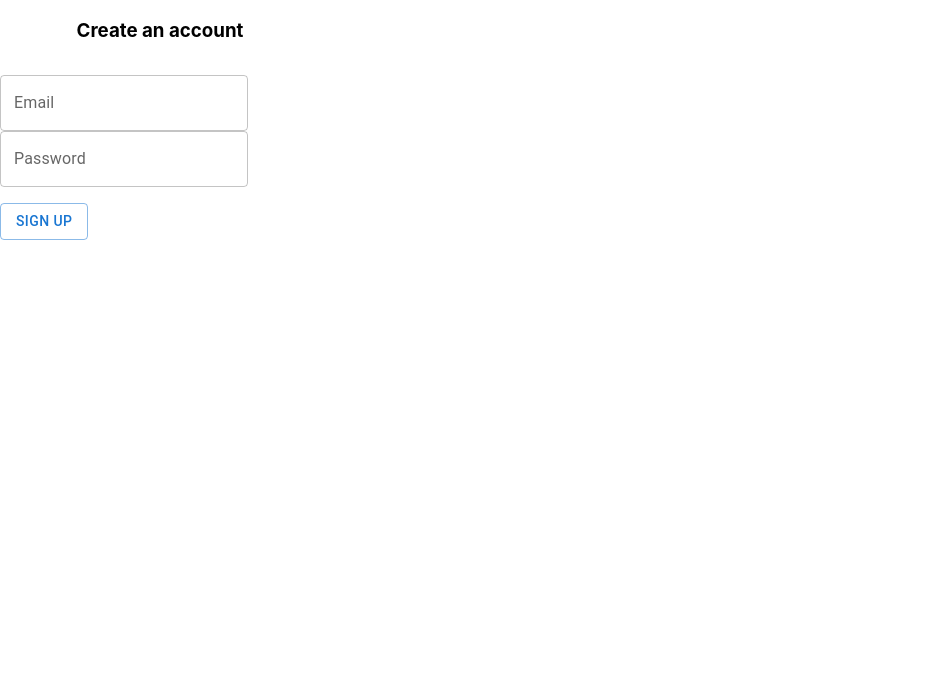
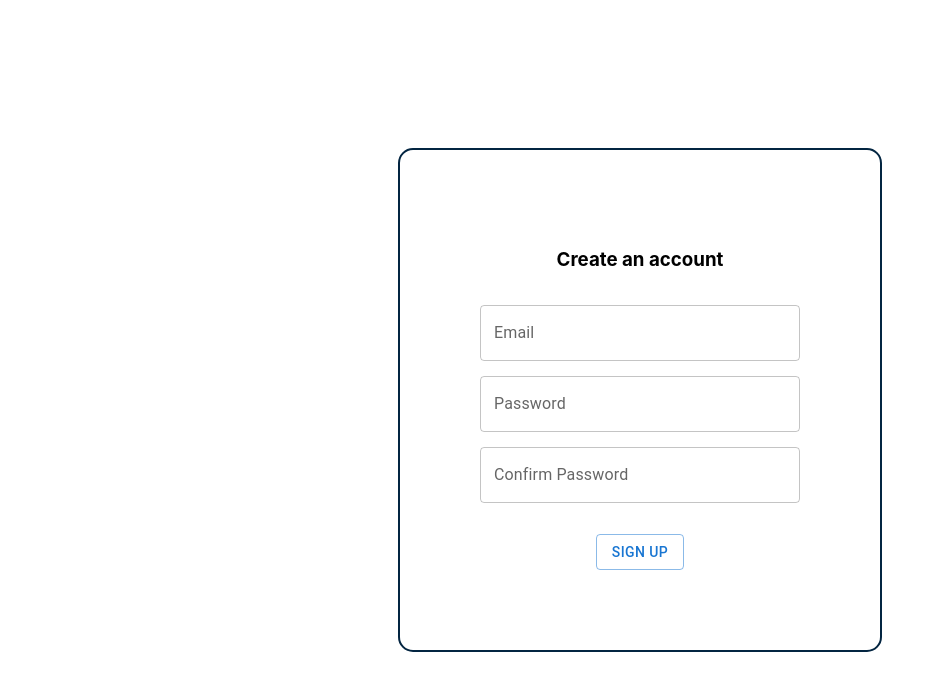
Before and after one commit to danie302/movies-list, a React (Create React App) app: page / in a window 1280 px wide. Shown: the top 690 px of the page, without its empty margins (0-945 px from the left). Built offline with nearby package versions, Linux system fonts and the light colour scheme; no server answers.

Commit message:
Add confirm password field, alert & validations

```diff
--- a/src/components/Signup.js
+++ b/src/components/Signup.js
@@ -1,28 +1,53 @@
-import { Button, FormControl, TextField } from "@mui/material";
-import React from "react";
+import { Alert, Button, FormControl, TextField } from "@mui/material";
+import React, { useState } from "react";
 import { useForm } from "../hooks/useForm";
 import { registerUser } from "../services/authService";
 import "./Signup.css";
 
 const Signup = () => {
+
+  const [alert, setAlert] = useState({
+    message: '',
+    severity: '',
+    show: false
+  })
+
+  const regex = /^(([^<>()[\]\\.,;:\s@\"]+(\.[^<>()[\]\\.,;:\s@\"]+)*)|(\".+\"))@((\[[0-9]{1,3}\.[0-9]{1,3}\.[0-9]{1,3}\.[0-9]{1,3}\])|(([a-zA-Z\-0-9]+\.)+[a-zA-Z]{2,}))$/
+
   const isNotEmpty = (value) => value.trim().length > 5;
-  const isEmail = (value) => (value.includes("@") && value.includes('.com'));
+  const isEmail = (value) => value.match(regex)
 
   const emailField = useForm(isEmail);
   const passwordField = useForm(isNotEmpty);
 
+  const confirmPass = (value)=> value === passwordField.value;
+  const confirmPasswordField = useForm(confirmPass);
+
   let formIsValid = false;
 
-  if(emailField.isValid && passwordField.isValid){
+  if (emailField.isValid && passwordField.isValid && confirmPasswordField.isValid) {
     formIsValid = true;
   }
 
   const formSubmit = (e) => {
     e.preventDefault();
-    if(formIsValid){
+    if (formIsValid) {
       registerUser(emailField.value, passwordField.value);
       emailField.resetHandler();
       passwordField.resetHandler();
+      confirmPasswordField.resetHandler();
+      setAlert({
+        show: true,
+        severity:"success",
+        message: "User successfully added"
+      });
+
+    }else{
+      setAlert({
+        show: true,
+        severity:"error",
+        message: "Something went wrong"
+      });
     }
   };
 
@@ -30,11 +55,14 @@ const Signup = () => {
   const passwordIsValid = passwordField.hasError
     ? "Password must have at least 6 characters"
     : "Password";
+  const confirmPasswordMessage = confirmPasswordField.hasError ? 'Passwords must match' : 'Confirm Password';
+
+
 
   return (
-    <FormControl className="form">
-      <h3>Create an account</h3>
-      <form onSubmit={formSubmit}>
+    <FormControl className="form-container">
+      <form onSubmit={formSubmit} className="form">
+        <h3>Create an account</h3>
         <TextField
           error={emailField.hasError}
           id="outlined-basic"
@@ -55,9 +83,20 @@ const Signup = () => {
           onChange={passwordField.valueChangeHandler}
           onBlur={passwordField.blurHandler}
         />
+        <TextField
+          error={confirmPasswordField.hasError}
+          id="outlined-password-input"
+          label={confirmPasswordMessage}
+          type="password"
+          autoComplete="current-password"
+          value={confirmPasswordField.value}
+          onChange={confirmPasswordField.valueChangeHandler}
+          onBlur={confirmPasswordField.blurHandler}
+        />
         <Button type="submit" variant="outlined">
           Sign up
         </Button>
+      {alert.show && <Alert severity={alert.severity}>{alert.message}</Alert>}
       </form>
     </FormControl>
   );
```
